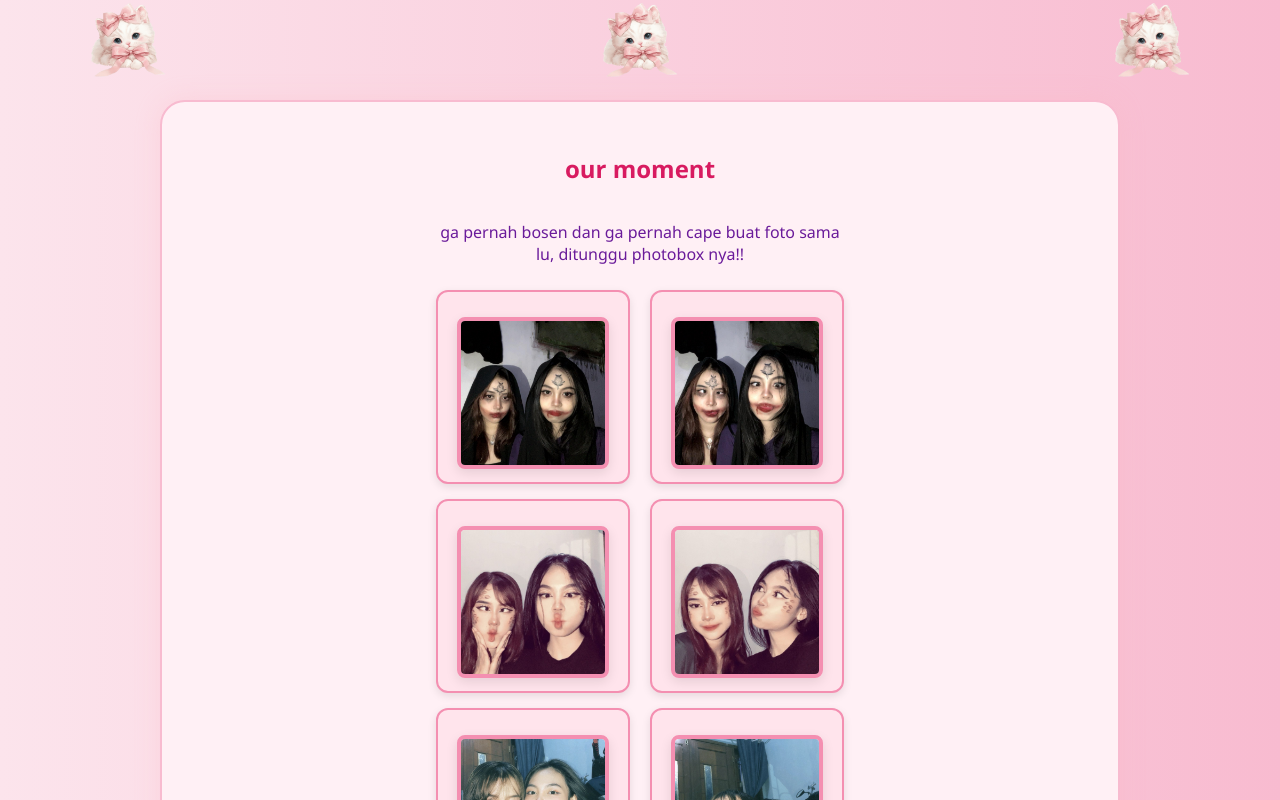
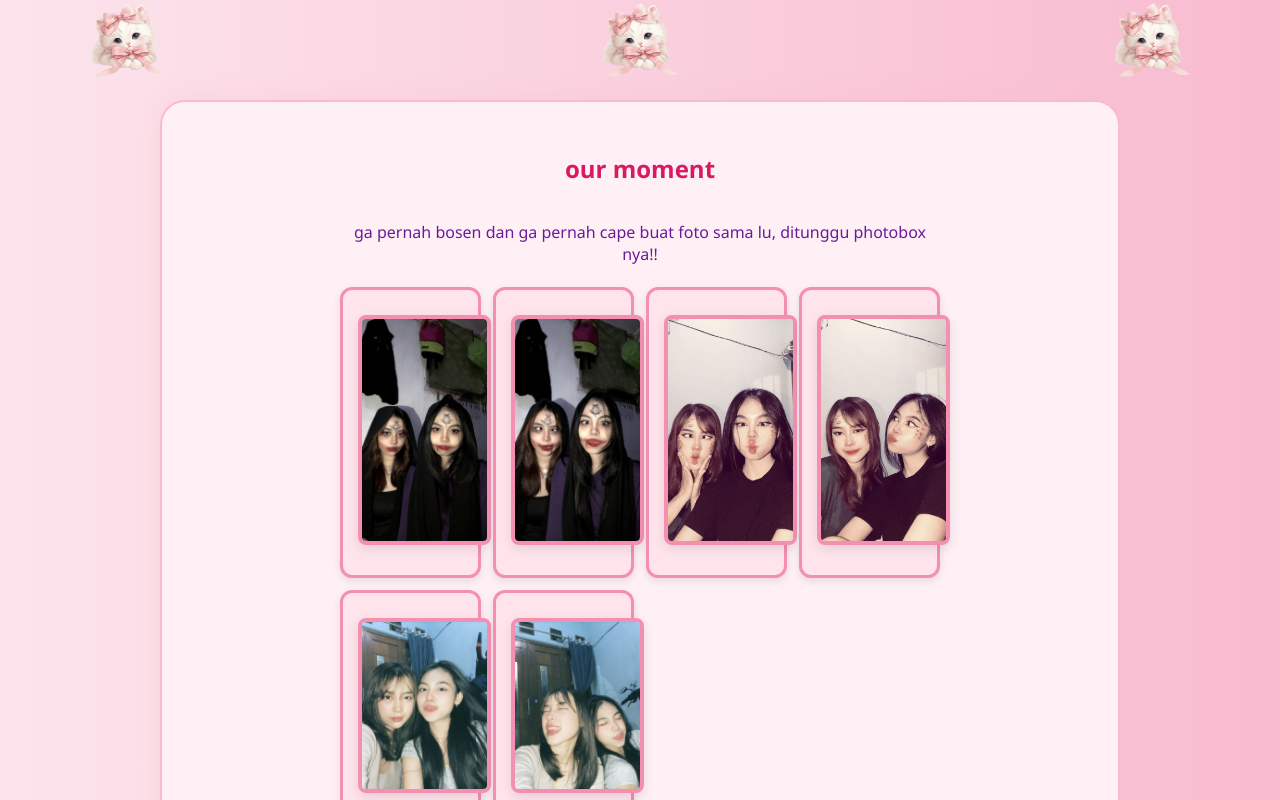
Before and after one commit to zararara07/ulang-tahun-pio, a plain HTML site: page index.html in a window 1280 px wide. Both pictures are taken after a click on the button "foto foto". Shown: the top 800 px of the page. Drawn offline with Linux system fonts and the light colour scheme.

Commit message:
Update style.css

```diff
--- a/style.css
+++ b/style.css
@@ -110,13 +110,13 @@ button:hover {
 
 .gallery {
   display: grid;
-  grid-template-columns: repeat(2, auto); /* 2 kolom sesuai ukuran isi */
-  gap: 15px 20px; /* atas-bawah 15px, kanan-kiri 20px */
+  grid-template-columns: repeat(auto-fit, minmax(120px, 1fr));
+  gap: 12px;
   justify-content: center;
   align-items: center;
   margin: 20px auto;
-  text-align: center;
-  max-width: 300px; /* batasi lebar galeri agar tidak terlalu renggang */
+  max-width: 600px; /* Batasi lebar di laptop supaya tidak terlalu lebar */
+  padding: 0 10px;
 }
 .gallery-caption {
   grid-column: 1 / -1; /* supaya teks berada di baris atas dan melintasi 2 kolom */
@@ -127,23 +127,26 @@ button:hover {
 }
 .photo-frame {
   background: #ffe4ec;
-  border: 2px solid #f48fb1;
+  border: 3px solid #f48fb1;
   border-radius: 12px;
   padding: 5px;
   box-shadow: 0 3px 8px rgba(0, 0, 0, 0.1);
   transition: transform 0.3s;
-  width: 180px;
-  height: 180px;
-  overflow: hidden;
 }
+
 
 .photo-frame:hover {
   transform: scale(1.08) rotate(-2deg);
 }
 
 .foto {
-  width: 80%;
-  height: 80%;
+  width: 100%;
+  height: auto;
   object-fit: cover;
   border-radius: 8px;
 }
+@media (max-width: 400px) {
+  .gallery {
+    grid-template-columns: 1fr; /* jadi 1 kolom di HP kecil */
+  }
+}
```
